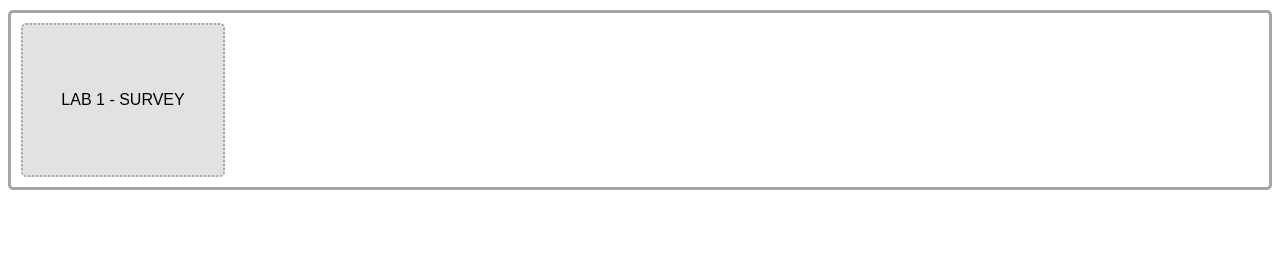
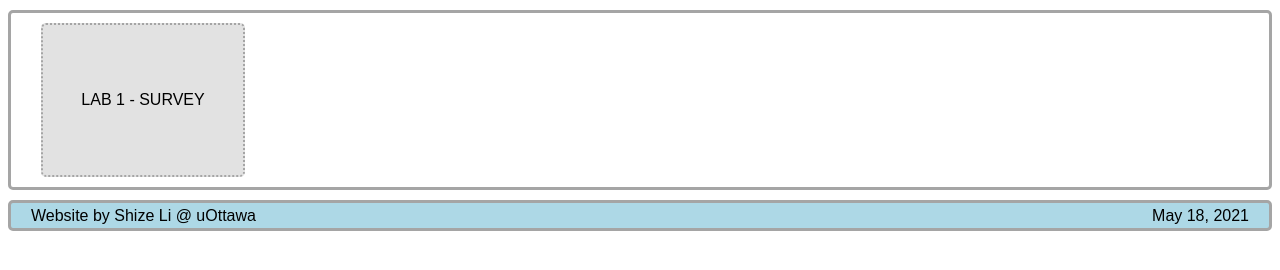
Before and after one commit to ShizeMation/SEG3125, a plain HTML site: page index.html in a window 1280 px wide. Shown: the part 94-364 px from the top of the page. Drawn offline with Linux system fonts and the light colour scheme.

Commit message:
Added footer

```diff
--- a/index.html
+++ b/index.html
@@ -17,5 +17,9 @@
     <main>
         <a class="lab-btn" href="/SEG3125/lab1/">LAB 1 - SURVEY</a>
     </main>
+    <footer>
+        <div>Website by Shize Li @ uOttawa</div>
+        <div>May 18, 2021</div>
+    </footer>
 </body>
 </html>
--- a/styles/main.css
+++ b/styles/main.css
@@ -23,6 +23,24 @@ main {
     flex-wrap: wrap;
     justify-content: flex-start;
     margin-top: 10px;
+    padding-left: 20px;
+    padding-right: 20px;
+    border-style: solid;
+    border-color: rgb(165, 165, 165);
+    border-width: 3px;
+    border-radius: 5px;
+    overflow: hidden;
+}
+
+footer {
+    display: flex;
+    flex-direction: row;
+    justify-content: space-between;
+    background-color: lightblue;
+    line-height: 25px;
+    margin-top: 10px;
+    padding-left: 20px;
+    padding-right: 20px;
     border-style: solid;
     border-color: rgb(165, 165, 165);
     border-width: 3px;
```
